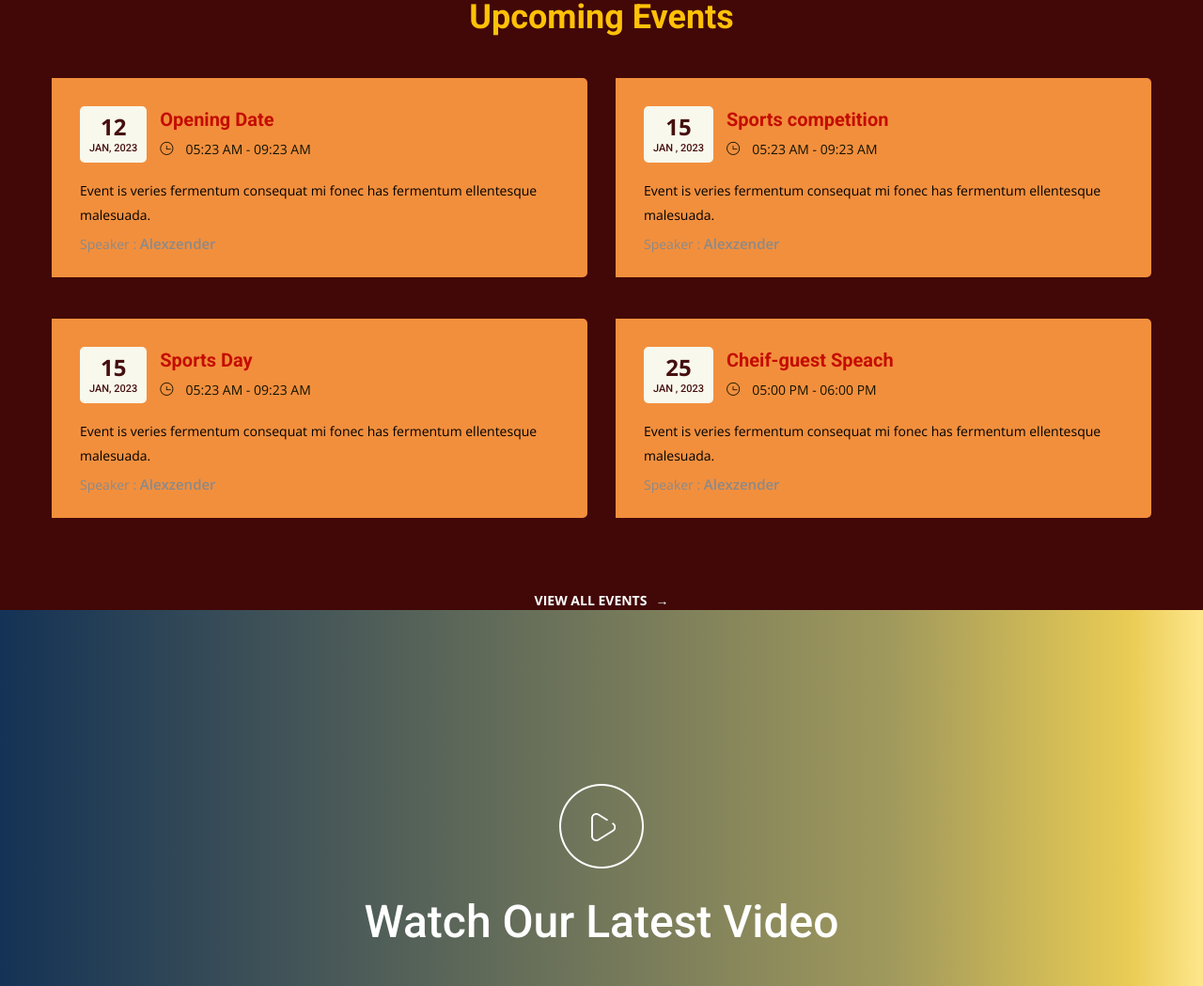
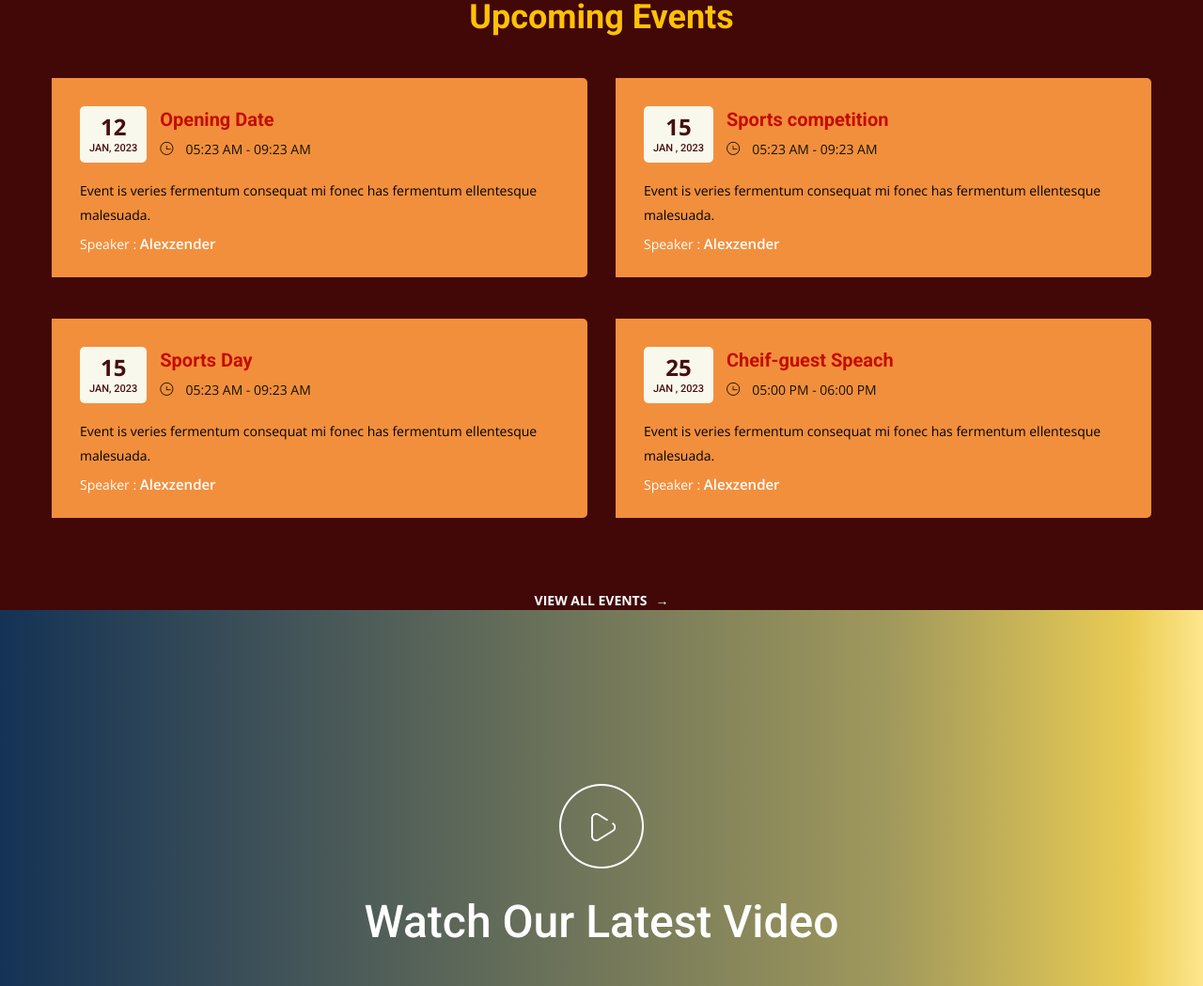
Before and after one commit to psvel332/Sun-Indiya-Public-School-project, a plain HTML site: page index.html in a window 1280 px wide. Shown: the part 2324-3373 px from the top of the page at 94% size. Drawn offline with nearby package versions, Linux system fonts and the light colour scheme.

Commit message:
todaymain

```diff
--- a/css/style.css
+++ b/css/style.css
@@ -2104,7 +2104,7 @@ span.published-time {
 
 .events-speaker h2 {
     font-size: 14px;
-    color: #8a8a8a;
+    color: white;
     line-height: 1;
     font-family: 'Open Sans', sans-serif;
 }
```
